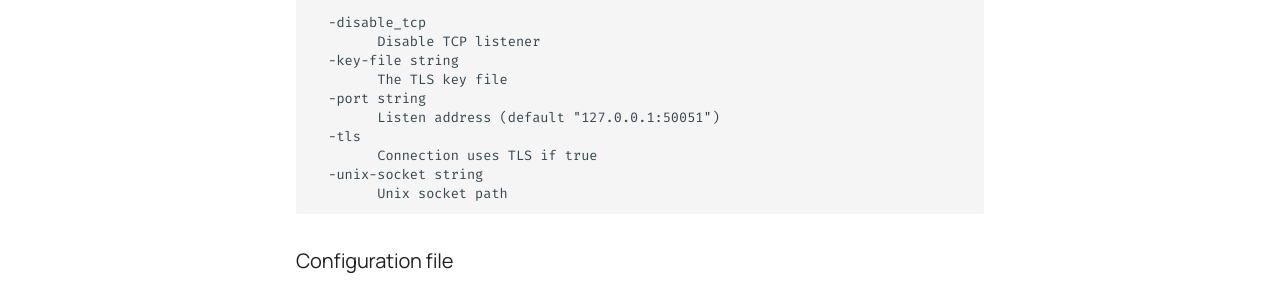
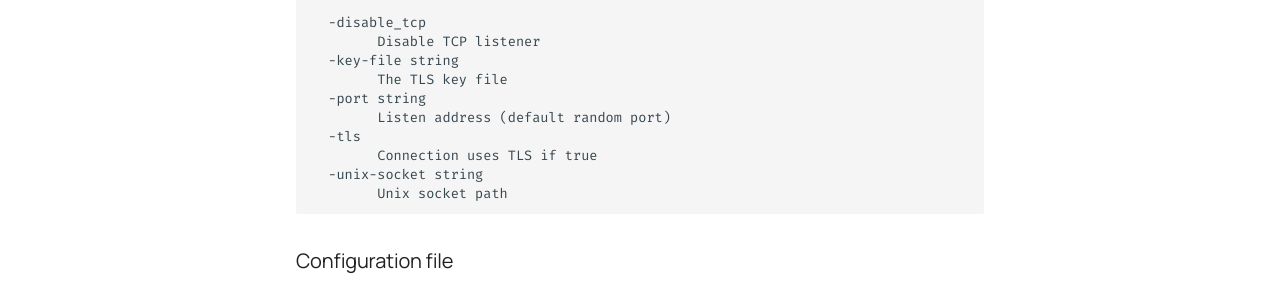
Before and after one commit to annetutil/gnetcli, an MkDocs documentation site: the page built from docs/basic_usage_server.md, in a window 1280 px wide and 900 px high, scrolled down 630 px. Shown: the part 550-846 px from the top of the window. Built offline with MkDocs 1.6.1 and Material for MkDocs 9.7.7, drawn with Linux system fonts in a browser that asks for light colours; comment, search, counter and statistics services are not loaded; some of the changed text lies outside the part shown.

Commit message:
docs: update

```diff
--- a/docs/basic_usage_server.md
+++ b/docs/basic_usage_server.md
@@ -51,7 +51,7 @@ Usage of server:
   -key-file string
     	The TLS key file
   -port string
-    	Listen address (default "127.0.0.1:50051")
+    	Listen address (default random port)
   -tls
     	Connection uses TLS if true
   -unix-socket string
```
